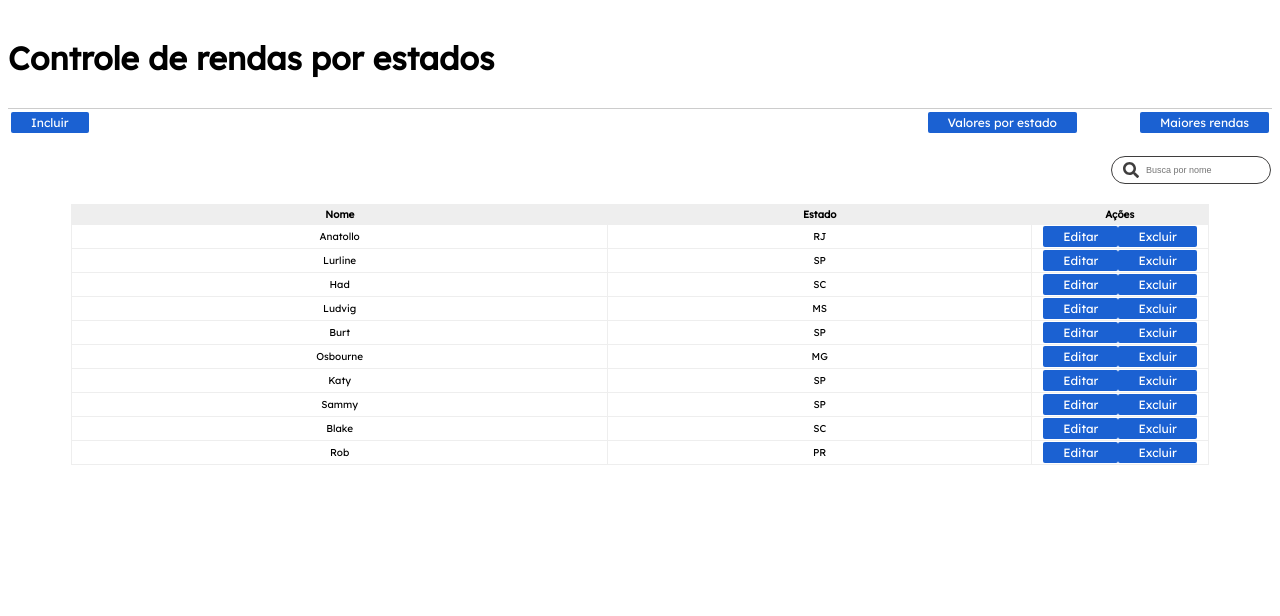
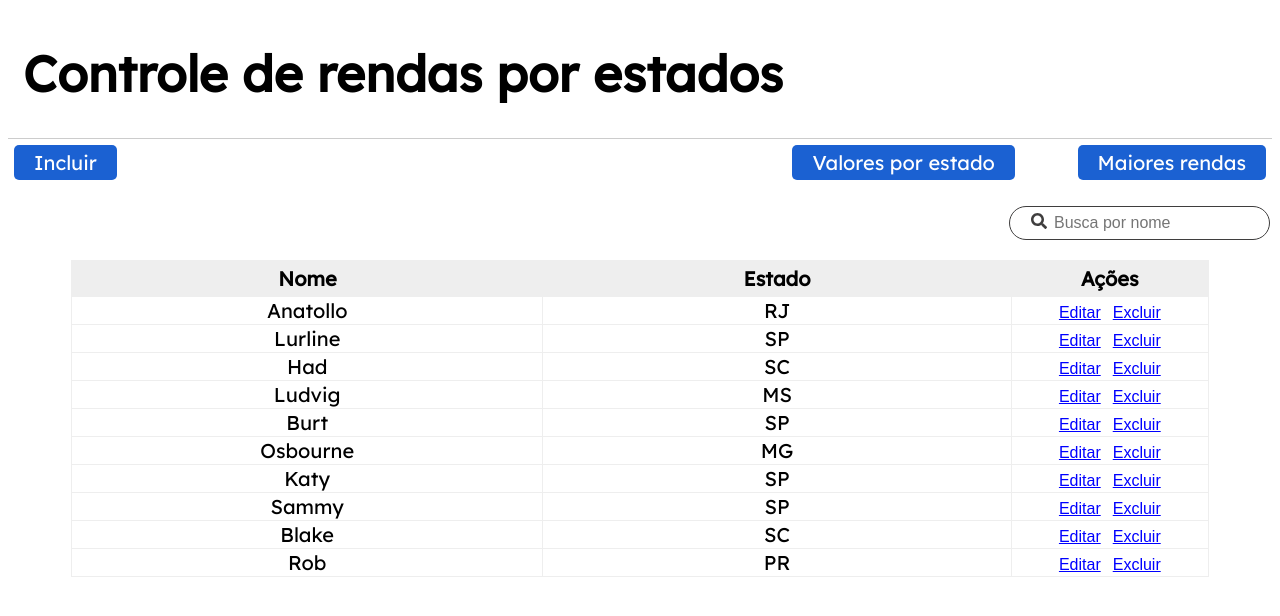
Before and after one commit to BrendaLorencon/CRUD-React, a React (Create React App) app: page / in a window 1280 px wide. Shown: the top 616 px of the page. Built offline with nearby package versions, Linux system fonts and the light colour scheme.

Commit message:
Ajustes nos tamanhos dos componentes

```diff
--- a/src/AppStyles.scss
+++ b/src/AppStyles.scss
@@ -2,7 +2,7 @@
   display: flex;
   justify-content: flex-end;
   gap: 5%;
-  padding: 3px;
+  padding: 6px;
 
   button:nth-child(1) {
     margin-right: auto;
@@ -13,22 +13,23 @@ div .filter-table {
   display: inline-flex;
   margin-top: 20px;
   margin-bottom: 20px;
-  margin-right: 1px;
-  padding: 5px;
+  margin-right: 2px;
+  padding: 6px;
   border: 1px solid #3f3e3e;
   border-radius: 20px;
   float: right;
 
   svg {
-    margin-left: 6px;
+    margin-left: 15px;
     color: #3f3e3e;
     margin-right: 5px;
     height: 100%;
+    font-size: 16px;
   }
 
   input {
     border: none;
     outline: 0;
-    font-size: 9px;
+    font-size: 16px;
   }
 }
--- a/src/components/Button/styles.scss
+++ b/src/components/Button/button.scss
@@ -1,10 +1,10 @@
-button {
-  border-radius: 2px;
+.button {
+  border-radius: 5px;
   border-style: hidden;
   color: white;
   background: rgb(27 97 210);
-  font-size: 12px;
-  padding: 3px 20px;
+  font-size: 20px;
+  padding: 5px 20px;
   font-family: "Lexend", sans-serif;
 
   &:not(:disabled):hover {
--- a/src/components/Button/index.js
+++ b/src/components/Button/index.js
@@ -1,7 +1,7 @@
-import './styles.scss';
+import './button.scss';
 
 export default function Button(props){
   return (
-    <button onClick={props.onClick}>{props.title}</button>
+    <button className="button" onClick={props.onClick}>{props.title}</button>
   )
 }
--- a/src/components/Header/styles.scss
+++ b/src/components/Header/header.scss
@@ -4,9 +4,11 @@ header {
   align-items: center;
   justify-content: left;
   border-bottom: 1px solid #ccc;
+  padding: 15px;
 
   h1 {
     display: flex;
     font-family: "Lexend", sans-serif;
+    font-size: 50px;
   }
 }
--- a/src/components/Header/index.js
+++ b/src/components/Header/index.js
@@ -1,5 +1,5 @@
 import React from 'react';
-import './styles.scss';
+import './header.scss';
 
 const Header = () => (
   <header>
--- a/src/components/Modal/styles.scss
+++ b/src/components/Modal/styles.scss
@@ -11,6 +11,7 @@
     position: absolute;
     top: 50%;
     left: 50%;
+    padding: 20px;
     transform: translate(-50%, -50%);
     background-color: #f7f7f7;
     width: 30%;
@@ -27,34 +28,32 @@
       h1 {
         margin-left: auto;
         margin-right: auto;
-        font-size: 25px;
+        font-size: 26px;
         text-align: center;
         text-decoration: underline;
       }
     }
 
     main {
-      font-size: 15px;
+      font-size: 16px;
       text-align: justify;
-      padding-left: 50px;
-      padding-right: 40px;
       margin-top: 0;
-      position: flex;
+      display: flex;
+      flex-direction: column;
+      gap: 25px;
 
       div {
-        padding: 10px;
-
         label {
           margin-right: 5px;
           font-family: "Lexend", sans-serif;
-          font-size: 15px;
+          font-size: 18px;
           display: block;
         }
 
         input {
           border-radius: 4px;
           border: 1px solid;
-          font-size: 10px;
+          font-size: 16px;
           font-family: "Lexend", sans-serif;
           padding: 2px;
           width: 100%;
@@ -65,25 +64,24 @@
           border: 0.1px solid;
           padding: 3px;
           width: 100%;
-          font-size: 10px;
+          font-size: 16px;
           margin-left: 2px;
         }
       }
     }
 
     footer {
-      padding: 10px;
+      padding-top: 30px;
+      padding-bottom: 5px;
       position: relative;
-      padding-left: 55px;
+      display: flex;
+      justify-content: space-between;
 
       button {
-        padding: 5px;
-        margin: 8px;
-        margin-left: -2px;
-        margin-right: 15px;
-        margin-top: 30px;
-        width: 110px;
+        padding: 4px;
+        width: 210px;
         text-align: center;
+        padding-bottom: 5px;
 
         &.btn-cancel {
           background: #ff4040;
--- a/src/components/Table/index.js
+++ b/src/components/Table/index.js
@@ -1,4 +1,4 @@
-import "./styles.scss";
+import "./table.scss";
 
 export default function Table( { rows, onDelete, onEdit } ) {
 
@@ -7,9 +7,9 @@ export default function Table( { rows, onDelete, onEdit } ) {
     <table>
       <thead id="table-dados">
         <tr>
-          <th>Nome</th>
-          <th>Estado</th>
-          <th width="170px">Ações</th>
+          <th width="500px">Nome</th>
+          <th width="500px">Estado</th>
+          <th width="200px">Ações</th>
         </tr>
       </thead>
       <tbody>
--- a/src/components/Table/styles.scss
+++ b/src/components/Table/table.scss
@@ -5,25 +5,32 @@ table {
   width: 90%;
   border-collapse: collapse;
   margin: 0 auto;
-  margin-top: 40px;
+  margin-top: 70px;
+  font-size: 20px;
 
   thead {
     background: #eee;
-    font-size: 12px;
 
     th {
       vertical-align: bottom;
-      padding: 3px;
+      padding: 5px;
     }
   }
 
   tr,
   td {
-    font-size: 10px;
     border: 1px solid #eee;
   }
 
-  td .buttons-table {
+  td.buttons-table {
     margin-left: auto;
+
+    button {
+      border: none;
+      background: transparent;
+      color: blue;
+      text-decoration: underline;
+      font-size: 16px;
+    }
   }
 }
```
Also changed, not shown: src/App.js (+11 -17 lines), public/index.html (line endings or trailing spaces), src/components/ModalHigherIncome/index.js (added).
